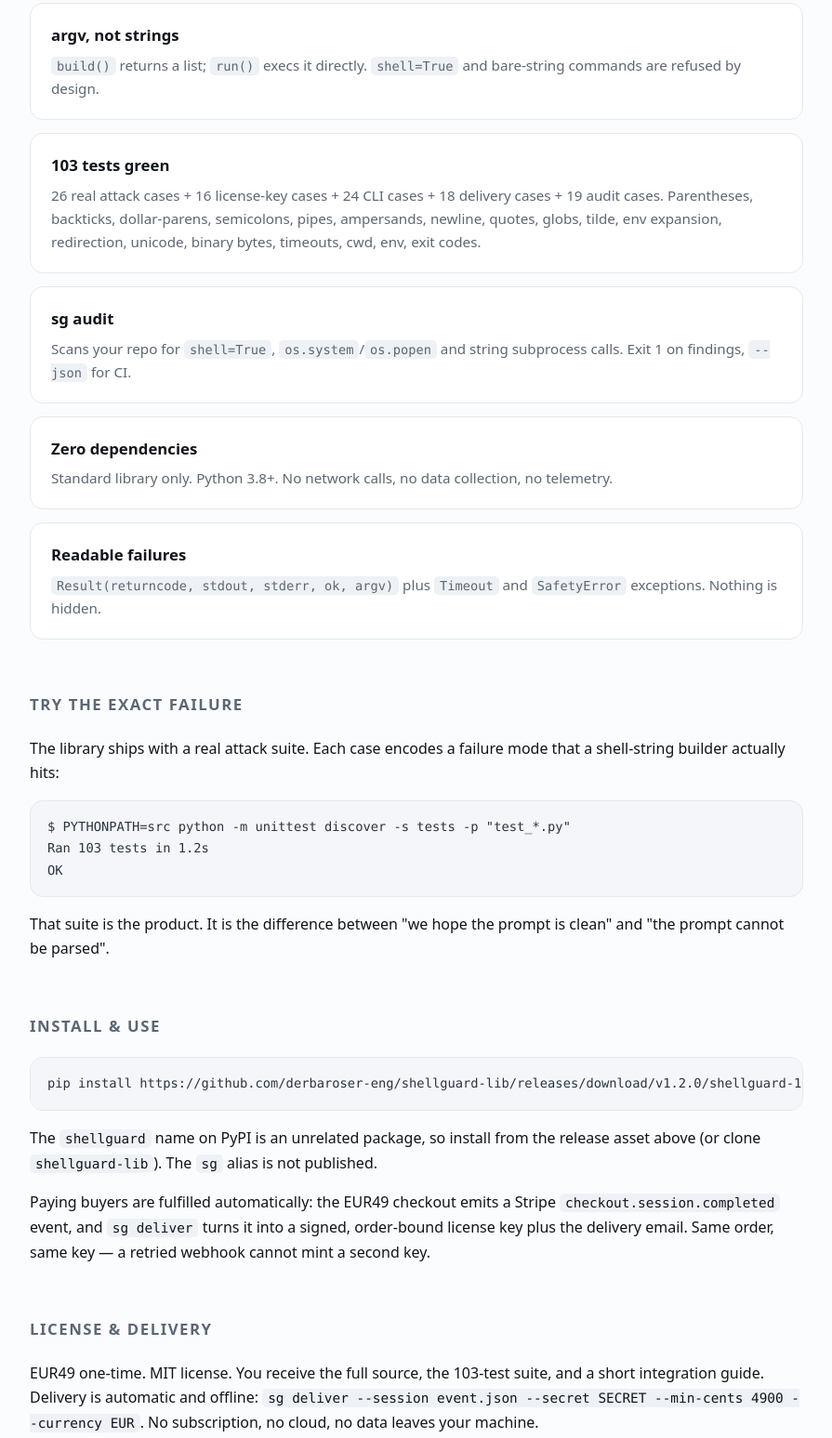
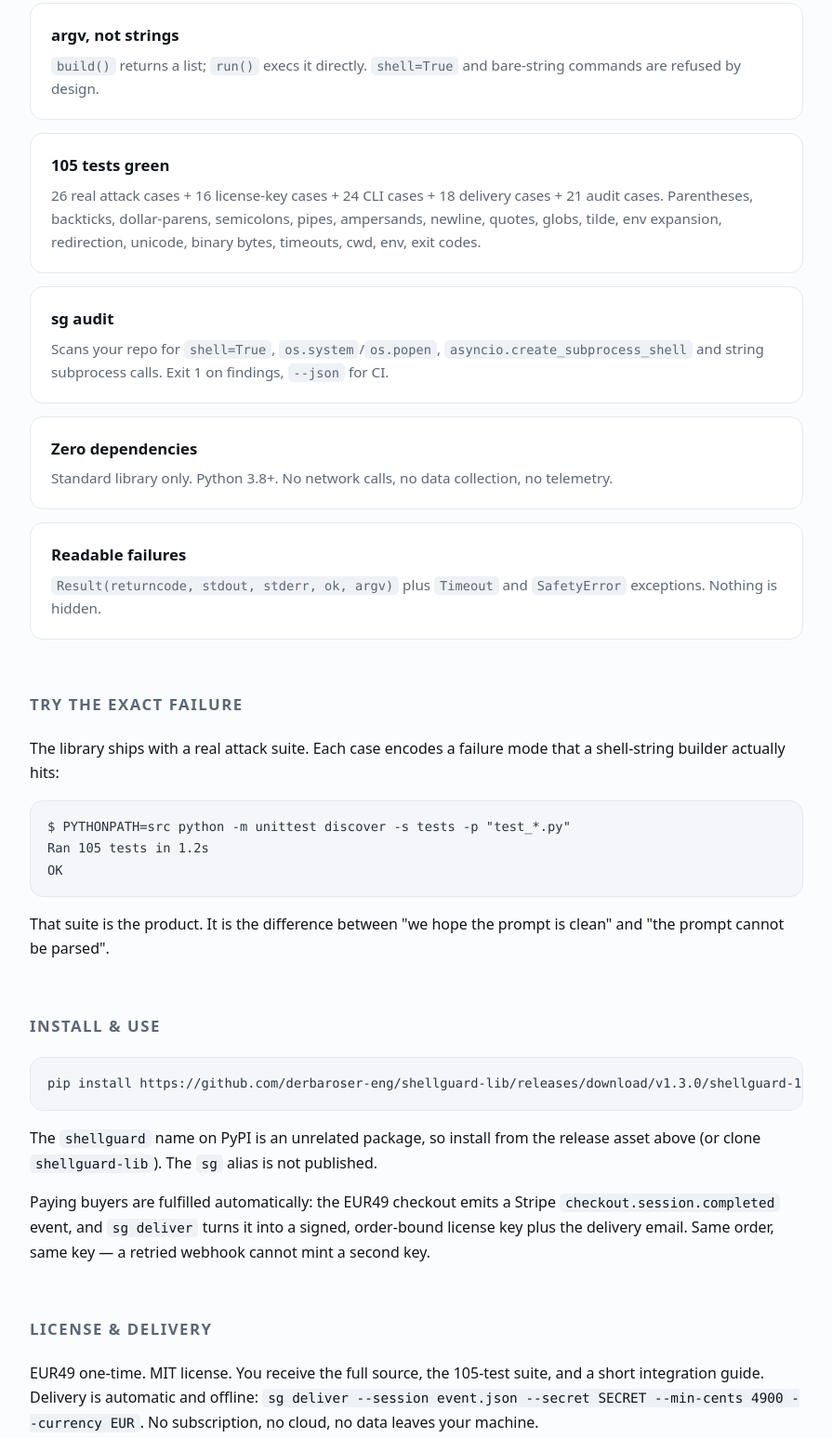
Before and after one commit to derbaroser-eng/shellguard, a plain HTML site: page index.html in a window 1280 px wide. Shown: the part 1217-2764 px from the top of the page at 93% size, without its empty margins (192-1087 px from the left). Drawn offline with Linux system fonts and the light colour scheme.

Commit message:
shellguard landing: 105 tests green, sg audit SG004 (asyncio.create_subprocess_shell), v1.3.0 install

```diff
--- a/index.html
+++ b/index.html
@@ -7,7 +7,7 @@
 <link rel="canonical" href="https://derbaroser-eng.github.io/shellguard/">
 <meta property="og:type" content="website">
 <meta property="og:title" content="shellguard — safe subprocess execution">
-<meta property="og:description" content="Run untrusted text as arguments, never as shell syntax. Zero-dependency Python library. 103 tests green.">
+<meta property="og:description" content="Run untrusted text as arguments, never as shell syntax. Zero-dependency Python library. 105 tests green.">
 <meta property="og:url" content="https://derbaroser-eng.github.io/shellguard/">
 <meta name="twitter:card" content="summary">
 <meta name="description" content="shellguard: build an argv list, never a shell string. Parentheses, backticks, dollar-parens, pipes, redirection all stay data.">
@@ -49,7 +49,7 @@
 <header><div class="wrap">
   <h1>shellguard<span class="dot">.</span></h1>
   <p class="tag">Run untrusted text as <strong>arguments</strong>, never as shell syntax. A zero-dependency Python library that kills the whole class of injection bugs.</p>
-  <div class="status"><span class="led"></span>Live &middot; EUR49 one-time &middot; 103 tests green</div>
+  <div class="status"><span class="led"></span>Live &middot; EUR49 one-time &middot; 105 tests green</div>
   <a class="cta" href="https://buy.stripe.com/00weVg5HQawocP77lS4ko0S">Buy now &middot; EUR49</a>
   <a class="cta-secondary" href="https://buy.stripe.com/aFafZk3zIbAs16p7lS4ko0T">Pay from &euro;1</a>
   <a class="cta-tertiary" href="#demo">See the bug it kills</a>
@@ -74,8 +74,8 @@ sg.run(["false"])                    # -&gt; Result(returncode=1, ok=False, ...)
   <h2>What you get</h2>
   <div class="grid">
     <div class="card"><h3>argv, not strings</h3><p><code>build()</code> returns a list; <code>run()</code> execs it directly. <code>shell=True</code> and bare-string commands are refused by design.</p></div>
-    <div class="card"><h3>103 tests green</h3><p>26 real attack cases + 16 license-key cases + 24 CLI cases + 18 delivery cases + 19 audit cases. Parentheses, backticks, dollar-parens, semicolons, pipes, ampersands, newline, quotes, globs, tilde, env expansion, redirection, unicode, binary bytes, timeouts, cwd, env, exit codes.</p></div>
-    <div class="card"><h3>sg audit</h3><p>Scans your repo for <code>shell=True</code>, <code>os.system</code>/<code>os.popen</code> and string subprocess calls. Exit 1 on findings, <code>--json</code> for CI.</p></div>
+    <div class="card"><h3>105 tests green</h3><p>26 real attack cases + 16 license-key cases + 24 CLI cases + 18 delivery cases + 21 audit cases. Parentheses, backticks, dollar-parens, semicolons, pipes, ampersands, newline, quotes, globs, tilde, env expansion, redirection, unicode, binary bytes, timeouts, cwd, env, exit codes.</p></div>
+    <div class="card"><h3>sg audit</h3><p>Scans your repo for <code>shell=True</code>, <code>os.system</code>/<code>os.popen</code>, <code>asyncio.create_subprocess_shell</code> and string subprocess calls. Exit 1 on findings, <code>--json</code> for CI.</p></div>
     <div class="card"><h3>Zero dependencies</h3><p>Standard library only. Python 3.8+. No network calls, no data collection, no telemetry.</p></div>
     <div class="card"><h3>Readable failures</h3><p><code>Result(returncode, stdout, stderr, ok, argv)</code> plus <code>Timeout</code> and <code>SafetyError</code> exceptions. Nothing is hidden.</p></div>
   </div>
@@ -83,17 +83,17 @@ sg.run(["false"])                    # -&gt; Result(returncode=1, ok=False, ...)
   <h2 id="demo">Try the exact failure</h2>
   <p>The library ships with a real attack suite. Each case encodes a failure mode that a shell-string builder actually hits:</p>
   <pre>$ PYTHONPATH=src python -m unittest discover -s tests -p "test_*.py"
-Ran 103 tests in 1.2s
+Ran 105 tests in 1.2s
 OK</pre>
   <p>That suite is the product. It is the difference between "we hope the prompt is clean" and "the prompt cannot be parsed".</p>
 
   <h2>Install &amp; use</h2>
-  <pre id="install">pip install https://github.com/derbaroser-eng/shellguard-lib/releases/download/v1.2.0/shellguard-1.2.0-py3-none-any.whl</pre>
+  <pre id="install">pip install https://github.com/derbaroser-eng/shellguard-lib/releases/download/v1.3.0/shellguard-1.3.0-py3-none-any.whl</pre>
   <p>The <code>shellguard</code> name on PyPI is an unrelated package, so install from the release asset above (or clone <code>shellguard-lib</code>). The <code>sg</code> alias is not published.
   <p>Paying buyers are fulfilled automatically: the EUR49 checkout emits a Stripe <code>checkout.session.completed</code> event, and <code>sg deliver</code> turns it into a signed, order-bound license key plus the delivery email. Same order, same key &mdash; a retried webhook cannot mint a second key.</p>
 
   <h2>License &amp; delivery</h2>
-  <p>EUR49 one-time. MIT license. You receive the full source, the 103-test suite, and a short integration guide. Delivery is automatic and offline: <code>sg deliver --session event.json --secret SECRET --min-cents 4900 --currency EUR</code>. No subscription, no cloud, no data leaves your machine.</p>
+  <p>EUR49 one-time. MIT license. You receive the full source, the 105-test suite, and a short integration guide. Delivery is automatic and offline: <code>sg deliver --session event.json --secret SECRET --min-cents 4900 --currency EUR</code>. No subscription, no cloud, no data leaves your machine.</p>
   <a class="cta" href="https://buy.stripe.com/00weVg5HQawocP77lS4ko0S">Buy now &middot; EUR49</a>
   <a class="cta-secondary" href="https://buy.stripe.com/aFafZk3zIbAs16p7lS4ko0T">Pay from &euro;1</a>
 </div>
```
